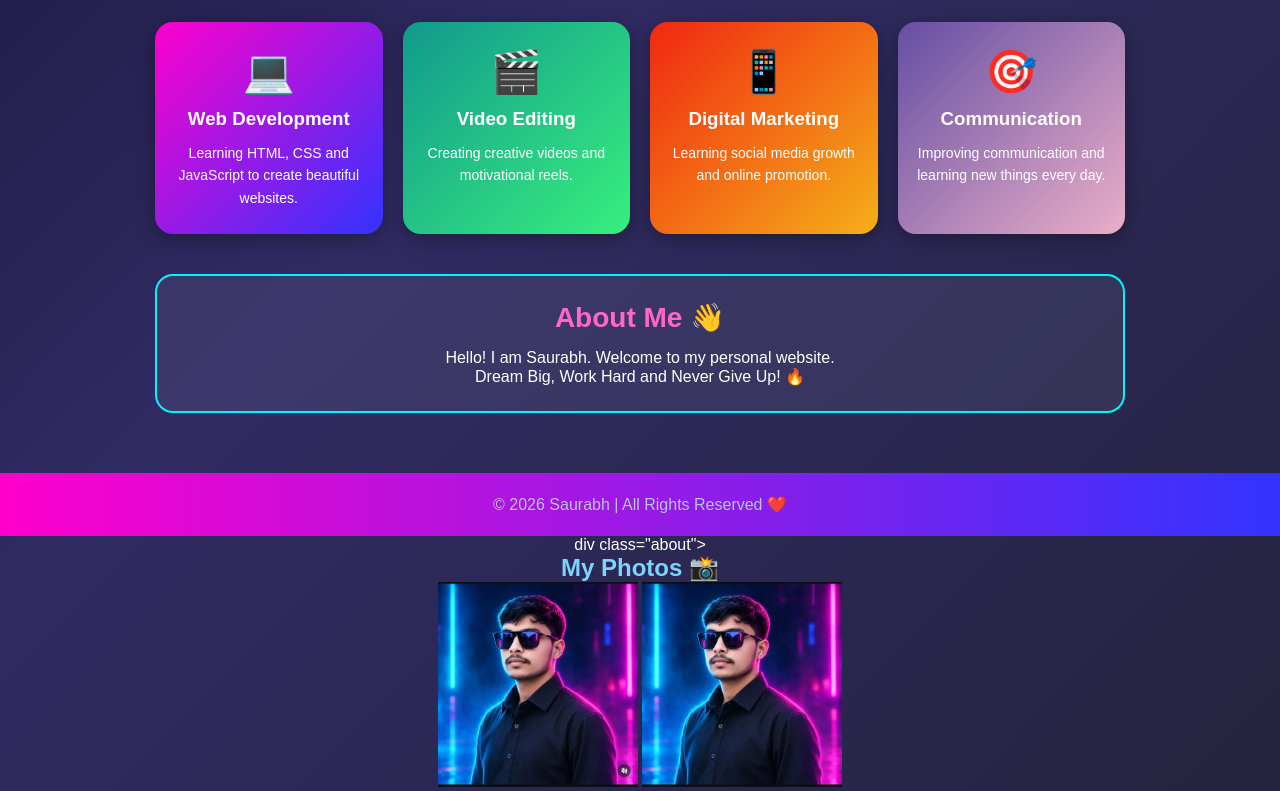
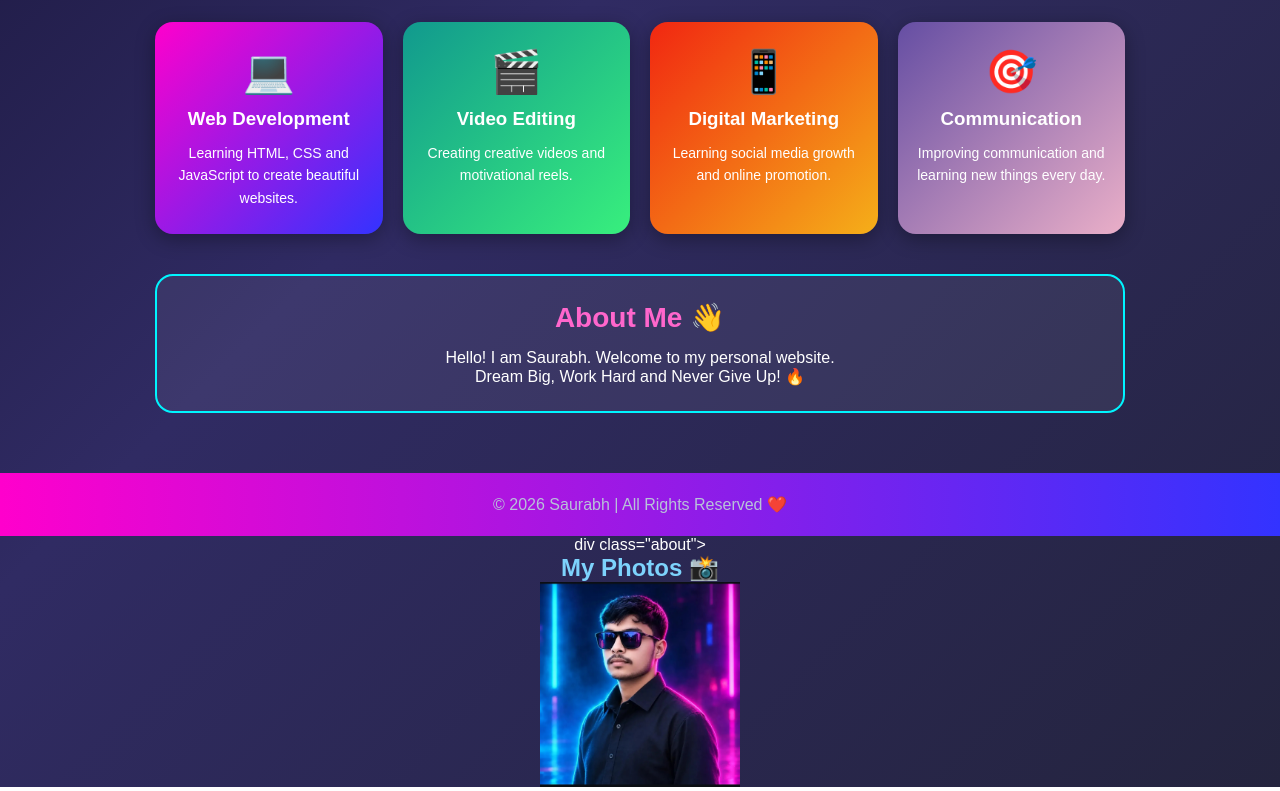
Before and after one commit to Saurabhsinghkushwaha1252/saurabh-website, a plain HTML site: page index.html in a window 1280 px wide. Shown: the part 884-1675 px from the top of the page. Drawn offline with Linux system fonts and the light colour scheme.

Commit message:
Fix formatting issues in index.html

```diff
--- a/index.html
+++ b/index.html
@@ -228,13 +228,11 @@ footer {
     <p>Dream Big, Work Hard and Never Give Up! 🔥</p>
   </div>
 </div>
-
 <footer>
   <p>© 2026 Saurabh | All Rights Reserved ❤️</p>
 </footer>
 div class="about">
 <h2>My Photos 📸</h2>
-<img src="IMG_20261102_123719.jpg" width="200">
 <img src="IMG_20261103_114203.jpg" width="200">
 </div>
 </body>
```
